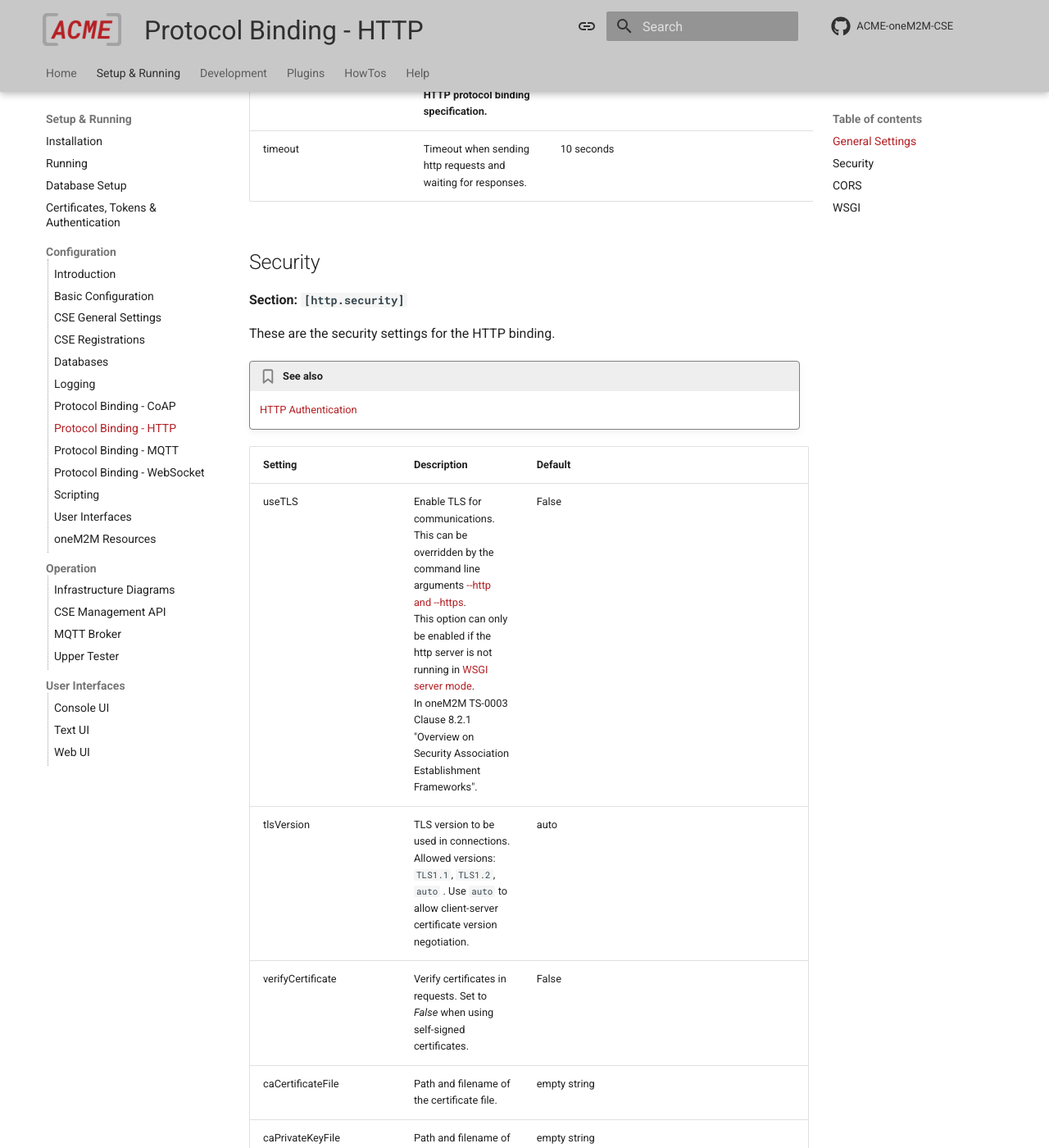
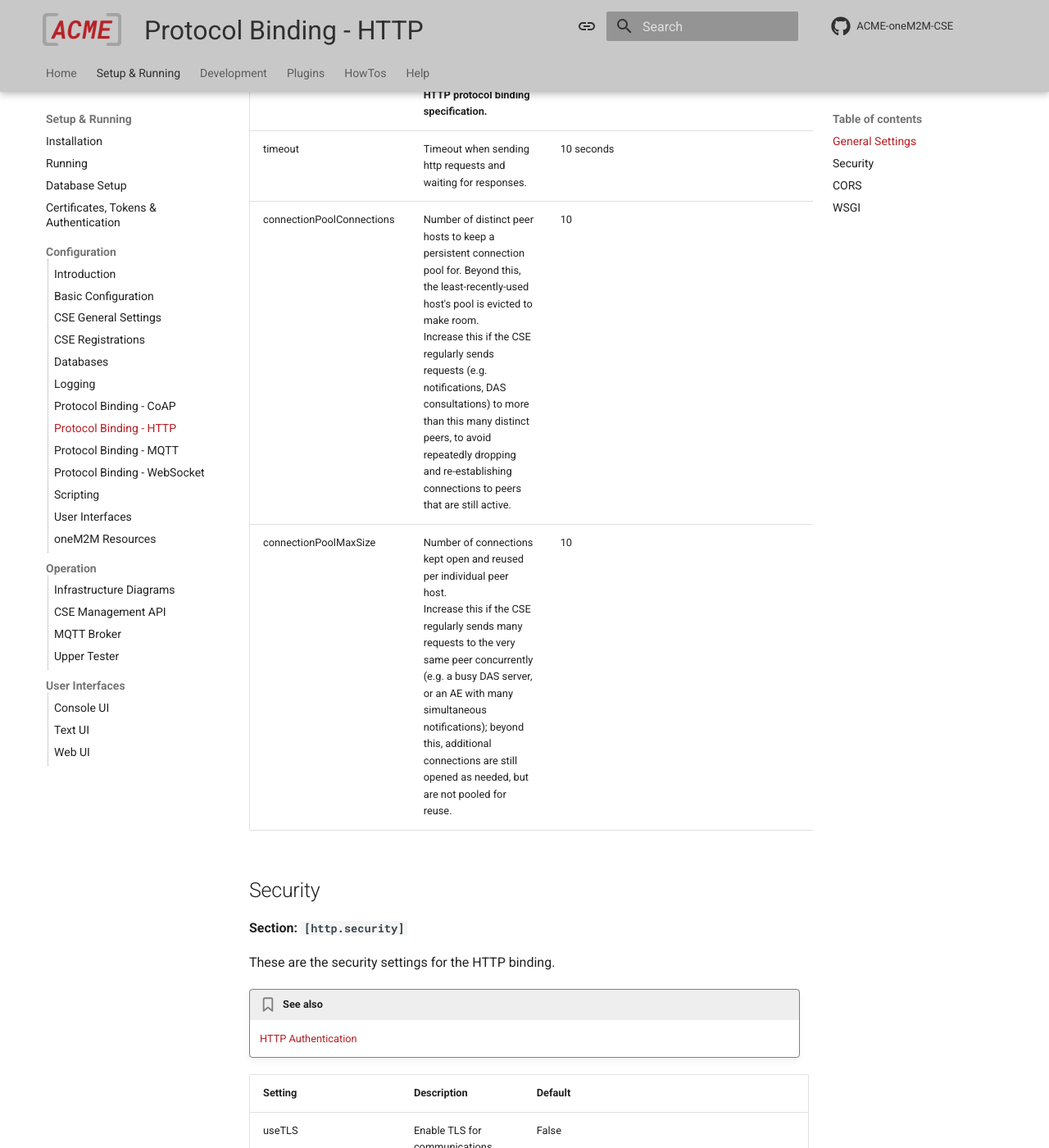
Before and after one commit to ankraft/ACME-oneM2M-CSE-mkdocs, an MkDocs documentation site: the page built from docs/setup/Configuration-http.md, in a window 1280 px wide and 1400 px high, scrolled down 2590 px. Shown: the whole window at 82% size. Built offline with MkDocs 1.6.1 and Material for MkDocs 9.7.7, drawn with Linux system fonts in a browser that asks for light colours; comment, search, counter and statistics services are not loaded.

Commit message:
Added http connection pooling configurations

```diff
--- a/docs/setup/Configuration-http.md
+++ b/docs/setup/Configuration-http.md
@@ -32,6 +32,8 @@ These are the general settings for the HTTP binding.
 | enableUpperTesterEndpoint | Enable an endpoint for supporting Upper Tester commands to the CSE. This is to support certain testing and certification systems. See oneM2M's TS-0019 for further details.<br/>**ATTENTION: Enabling this feature may lead to a total loss of data.**<br/>See also [Upper Tester Support](../setup/Operation-uppertester.md) for more information.                                                                                | False                                                                                                                                                                 |
 | allowPatchForDelete       | Allow the http PATCH method to be used as a replacement for the DELETE method. This is useful for constraint devices that only support http/1.0, which doesn't specify the DELETE method.<br/>**ATTENTION: This is an enhanced feature of the ACME CSE, and not part of the oneM2M HTTP protocol binding specification.**                                                                                                          | False                                                                                                                                                                 |
 | timeout                   | Timeout when sending http requests and waiting for responses.                                                                                                                                                                                                                                                                                                                                                                      | 10 seconds                                                                                                                                                            |
+| connectionPoolConnections | Number of distinct peer hosts to keep a persistent connection pool for. Beyond this, the least-recently-used host's pool is evicted to make room.<br />Increase this if the CSE regularly sends requests (e.g. notifications, DAS consultations) to more than this many distinct peers, to avoid repeatedly dropping and re-establishing connections to peers that are still active.                                               | 10                                                                                                                                                                    |
+| connectionPoolMaxSize     | Number of connections kept open and reused per individual peer host.<br />Increase this if the CSE regularly sends many requests to the very same peer concurrently (e.g. a busy DAS server, or an AE with many simultaneous notifications); beyond this, additional connections are still opened as needed, but are not pooled for reuse.                                                                                         | 10                                                                                                                                                                    |
 
 ## Security
 
```
